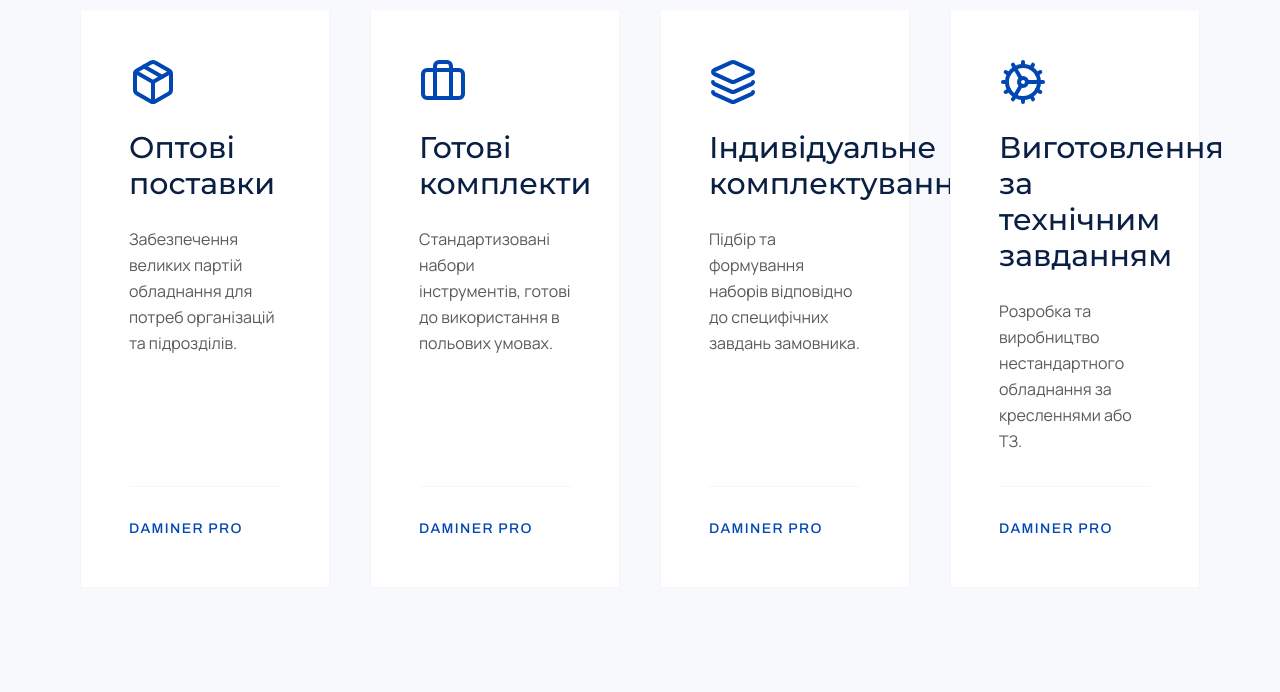
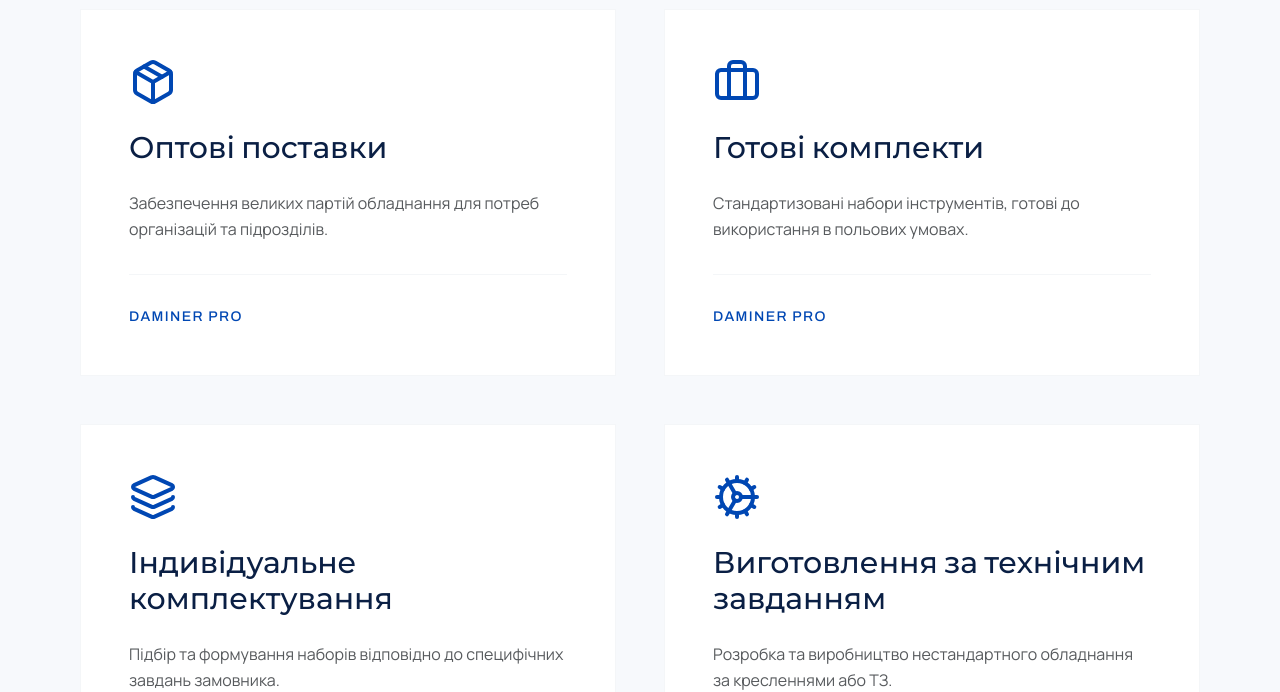
Before and after one commit to MarcelAIG/DAMINER, a React (Vite) app: page /solutions in a window 1280 px wide. Shown: the part 712-1404 px from the top of the page. Built offline with nearby package versions, Linux system fonts and the light colour scheme.

Commit message:
LAST LAST

```diff
--- a/src/components/Hero.tsx
+++ b/src/components/Hero.tsx
@@ -32,7 +32,7 @@ export function Hero() {
             transition={{ duration: 0.8, ease: [0.16, 1, 0.3, 1] }}
             className="max-w-3xl relative"
           >
-            <h1 className="font-heading font-black text-4xl md:text-5xl lg:text-[54px] text-white leading-[1.1] tracking-tight mb-6 drop-shadow-lg max-w-4xl">
+            <h1 className="font-heading font-black text-5xl md:text-6xl lg:text-[68px] text-white leading-[1.1] tracking-tight mb-6 drop-shadow-lg max-w-5xl">
               {t.hero.title}
             </h1>
 
--- a/src/pages/Solutions.tsx
+++ b/src/pages/Solutions.tsx
@@ -47,7 +47,7 @@ export function Solutions() {
       {/* Solutions Grid */}
       <section className="py-24 md:py-32">
         <div className="max-w-[1400px] mx-auto px-6 md:px-12 lg:px-20">
-          <div className="grid grid-cols-1 md:grid-cols-2 xl:grid-cols-4 gap-8 lg:gap-10">
+          <div className="grid grid-cols-1 md:grid-cols-2 gap-8 lg:gap-12">
             {t.solutionsPage.items.map((item, index) => (
               <motion.div
                 key={index}
```
